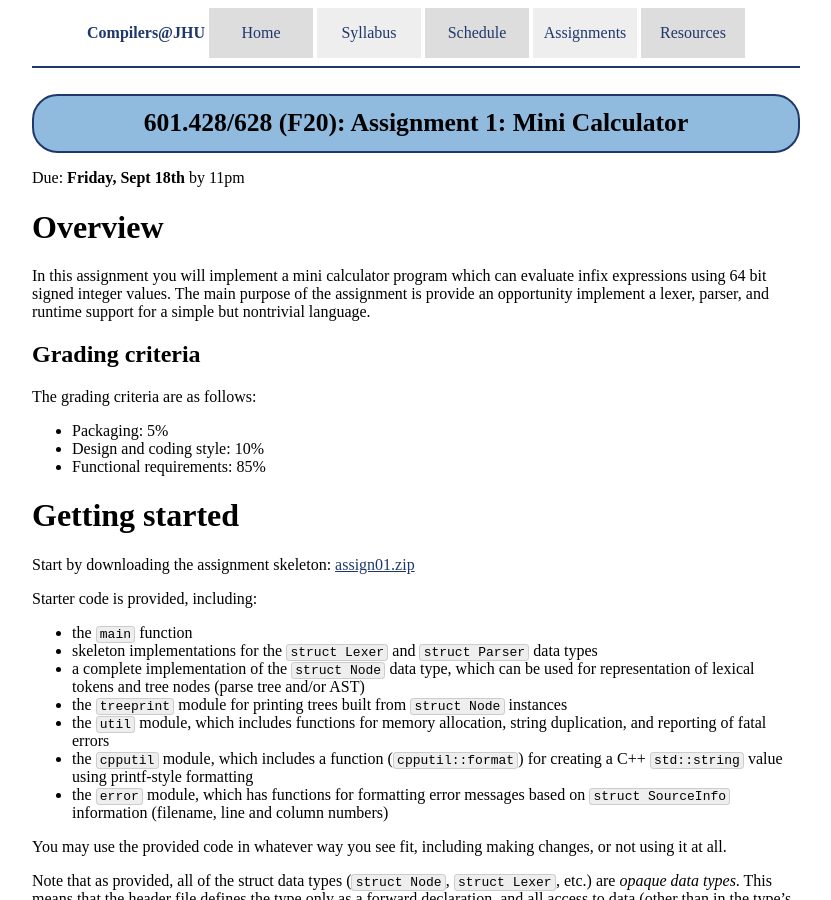
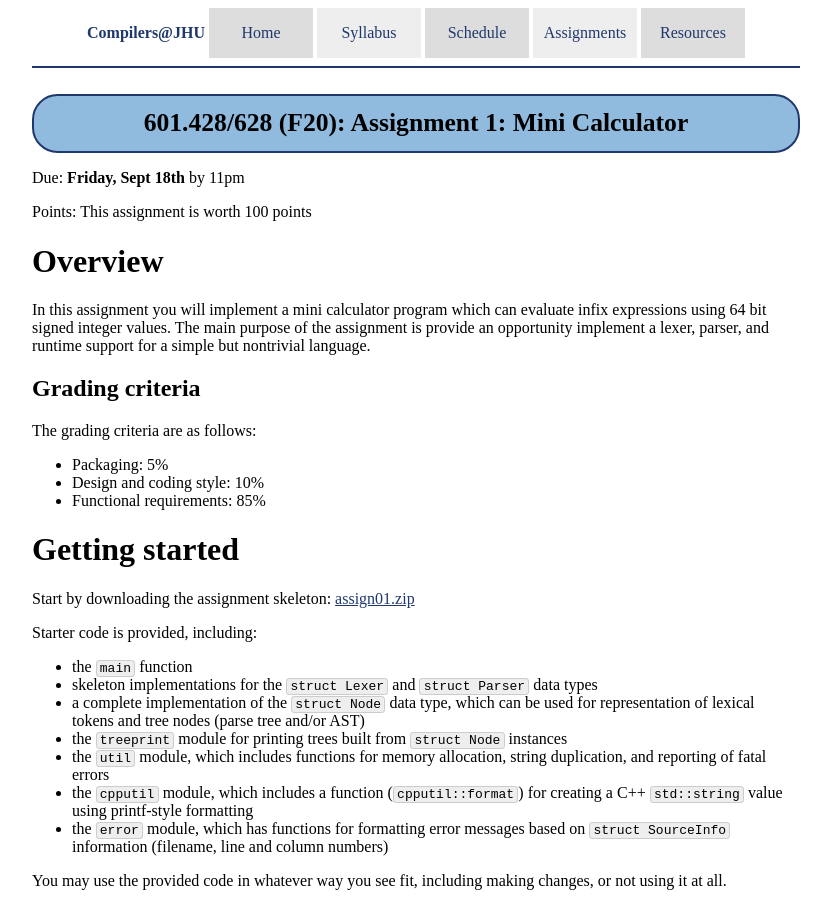
Before and after one commit to jhucompilers/fall2020, a Jekyll site: the page built from assign/assign01.md, in a window 1280 px wide and 900 px high. Shown: the whole window, without its empty margins (224-1055 px from the left). Built offline with Jekyll 4.4.1, drawn with Linux system fonts in a browser that asks for light colours.

Commit message:
retroactively assign a weight

```diff
--- a/assign/assign01.md
+++ b/assign/assign01.md
@@ -4,6 +4,8 @@ title: "Assignment 1: Mini Calculator"
 ---
 
 Due: **Friday, Sept 18th** by 11pm
+
+Points: This assignment is worth 100 points
 
 # Overview
 
```
